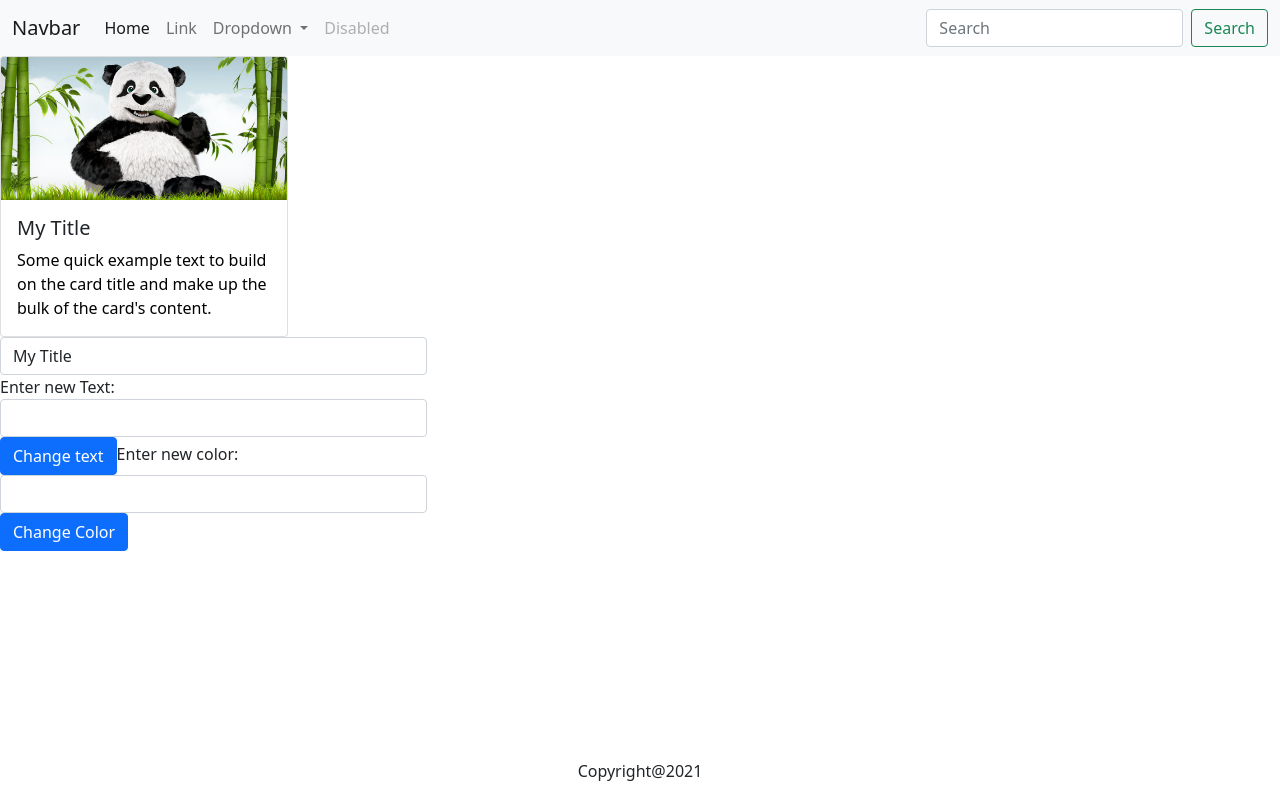
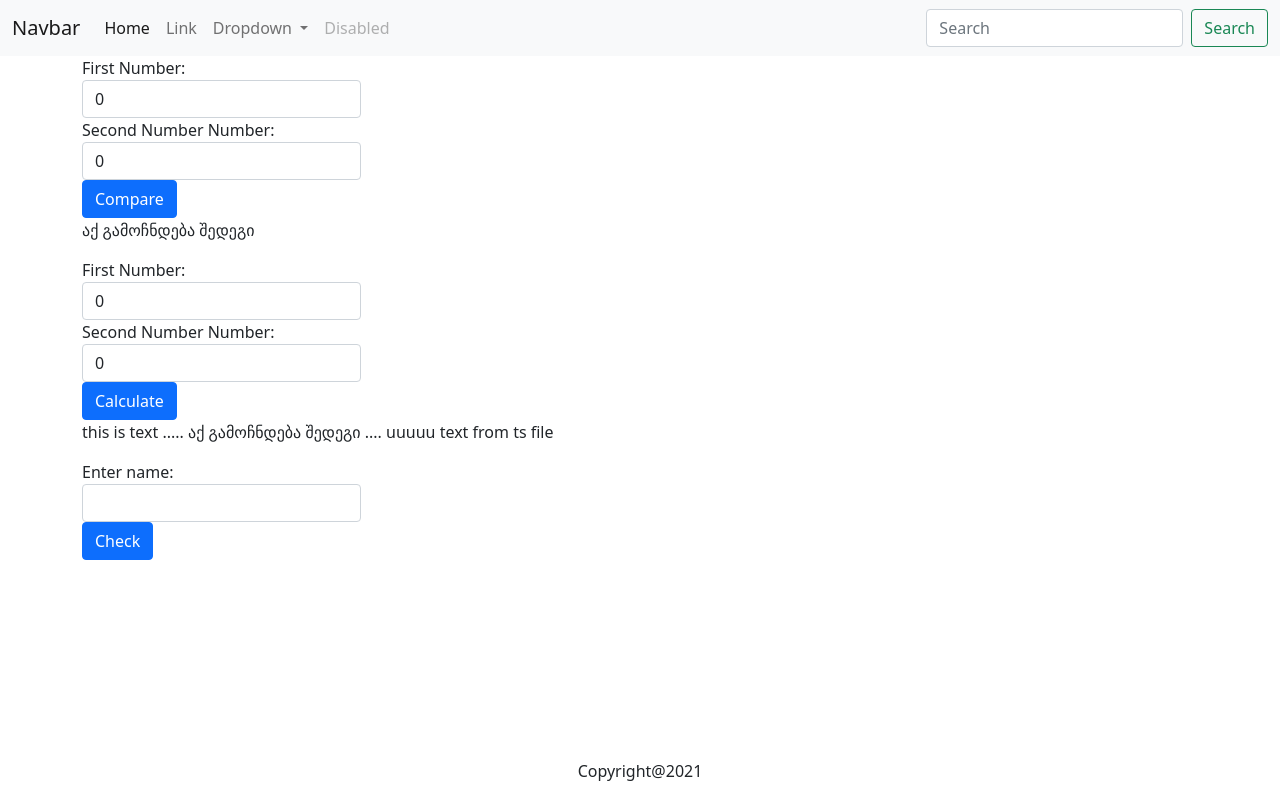
Before and after one commit to iEbanoidze/AngularProject, an Angular app: page / in a window 1280 px wide. Built offline with nearby package versions, Linux system fonts and the light colour scheme.

Commit message:
add new components

```diff
--- a/src/app/app.module.ts
+++ b/src/app/app.module.ts
@@ -10,6 +10,8 @@ import { DirectivesExampleComponent } from './directives-example/directives-exam
 import { MyTableComponent } from './my-table/my-table.component';
 import { SwitchExampleComponent } from './switch-example/switch-example.component';
 import { MyCardComponent } from './my-card/my-card.component';
+import { NumbersCheckComponent } from './numbers-check/numbers-check.component';
+import { MyCalculatorComponent } from './my-calculator/my-calculator.component';
 
 @NgModule({
   declarations: [
@@ -20,7 +22,9 @@ import { MyCardComponent } from './my-card/my-card.component';
     DirectivesExampleComponent,
     MyTableComponent,
     SwitchExampleComponent,
-    MyCardComponent
+    MyCardComponent,
+    NumbersCheckComponent,
+    MyCalculatorComponent
   ],
   imports: [
     BrowserModule,
--- a/src/app/home/home.component.html
+++ b/src/app/home/home.component.html
@@ -1,5 +1,7 @@
 
-<app-my-card></app-my-card>
+<!--<app-my-card></app-my-card>-->
+<app-numbers-check></app-numbers-check>
+<app-my-calculator></app-my-calculator>
 <!--<nav aria-label="breadcrumb">
     <ol class="breadcrumb">
       <li class="breadcrumb-item active" aria-current="page">Home</li>
--- /dev/null
+++ b/src/app/my-calculator/my-calculator.component.html
@@ -0,0 +1,29 @@
+<div class="container">
+    <div class="col-3">
+        <label>First Number:</label>
+        <input class="form-control" [(ngModel)]="firstNumber" type="number"/>
+    </div>
+    <div class="col-3">
+        <label>Second Number Number:</label>
+        <input class="form-control"  [(ngModel)]="secondNumber" type="number"/>
+    </div>
+    <div class="col-3">
+        <button class="btn btn-primary" (click)="calculateNumbers()">Calculate</button>
+    </div>
+
+        <p>this is text .....  {{resultText}} .... uuuuu {{someText}}</p>
+</div>
+
+<div class="container">
+    <div class="col-3">
+        <label>Enter name:</label>
+        <input class="form-control"  [(ngModel)]="nameString" type="text"/>
+    </div>
+    <div class="col-3">
+        <button class="btn btn-primary" (click)="checkString()">Check</button>
+    </div>
+
+    <div *ngIf="showDiv">
+shedegi
+    </div>
+</div>
--- /dev/null
+++ b/src/app/my-calculator/my-calculator.component.ts
@@ -0,0 +1,39 @@
+import { Component, OnInit } from '@angular/core';
+
+@Component({
+  selector: 'app-my-calculator',
+  templateUrl: './my-calculator.component.html',
+  styleUrls: ['./my-calculator.component.css']
+})
+export class MyCalculatorComponent implements OnInit {
+  firstNumber: number =0;
+  secondNumber: number = 0;
+  resultText: string="აქ გამოჩნდება შედეგი";
+showDiv: boolean = false;
+  nameString: string = "";
+
+
+  someText: string = "text from ts file";
+  constructor() { }
+
+  ngOnInit(): void {
+  }
+
+  calculateNumbers()
+  {
+    var numbersSum = this.firstNumber + this.secondNumber;
+    var numbersMultiply = this.firstNumber * this.secondNumber;
+
+    //this.resultText = numbersSum.toString();
+    this.resultText = "Sum is: " + numbersSum + " ,Multiply is: " + numbersMultiply;
+  }
+
+  checkString()
+  {
+if(this.nameString.length > 5)
+{
+  this.showDiv = true;
+}
+else { this.showDiv = false;}
+  }
+}
--- /dev/null
+++ b/src/app/numbers-check/numbers-check.component.html
@@ -0,0 +1,15 @@
+<div class="container">
+    <div class="col-3">
+        <label>First Number:</label>
+        <input class="form-control" [(ngModel)]="firstNumber" type="number"/>
+    </div>
+    <div class="col-3">
+        <label>Second Number Number:</label>
+        <input class="form-control"  [(ngModel)]="secondNumber" type="number"/>
+    </div>
+    <div class="col-3">
+        <button class="btn btn-primary" (click)="compareNumbers()">Compare</button>
+    </div>
+
+        <p>{{resultText}}</p>
+</div>
--- /dev/null
+++ b/src/app/numbers-check/numbers-check.component.ts
@@ -0,0 +1,31 @@
+import { Component, OnInit } from '@angular/core';
+
+@Component({
+  selector: 'app-numbers-check',
+  templateUrl: './numbers-check.component.html',
+  styleUrls: ['./numbers-check.component.css']
+})
+export class NumbersCheckComponent implements OnInit {
+
+  firstNumber: number =0;
+  secondNumber: number = 0;
+  resultText: string="აქ გამოჩნდება შედეგი";
+  constructor() { }
+
+  ngOnInit(): void {
+  }
+
+  compareNumbers(){
+    if(this.firstNumber > this.secondNumber)
+    {
+      this.resultText = "პირველი რიცხვი მეტია";
+    }
+    else if(this.firstNumber < this.secondNumber)
+    {
+      this.resultText = "პირველი რიცხვი ნაკლებია";
+    }
+    else{
+      this.resultText = "რიცხვები ტოლია";
+    }
+  }
+}
```
Also changed, not shown: src/app/my-calculator/my-calculator.component.css (added), src/app/numbers-check/numbers-check.component.css (added), 2 other files (tests, documents, lock files or other folders).
